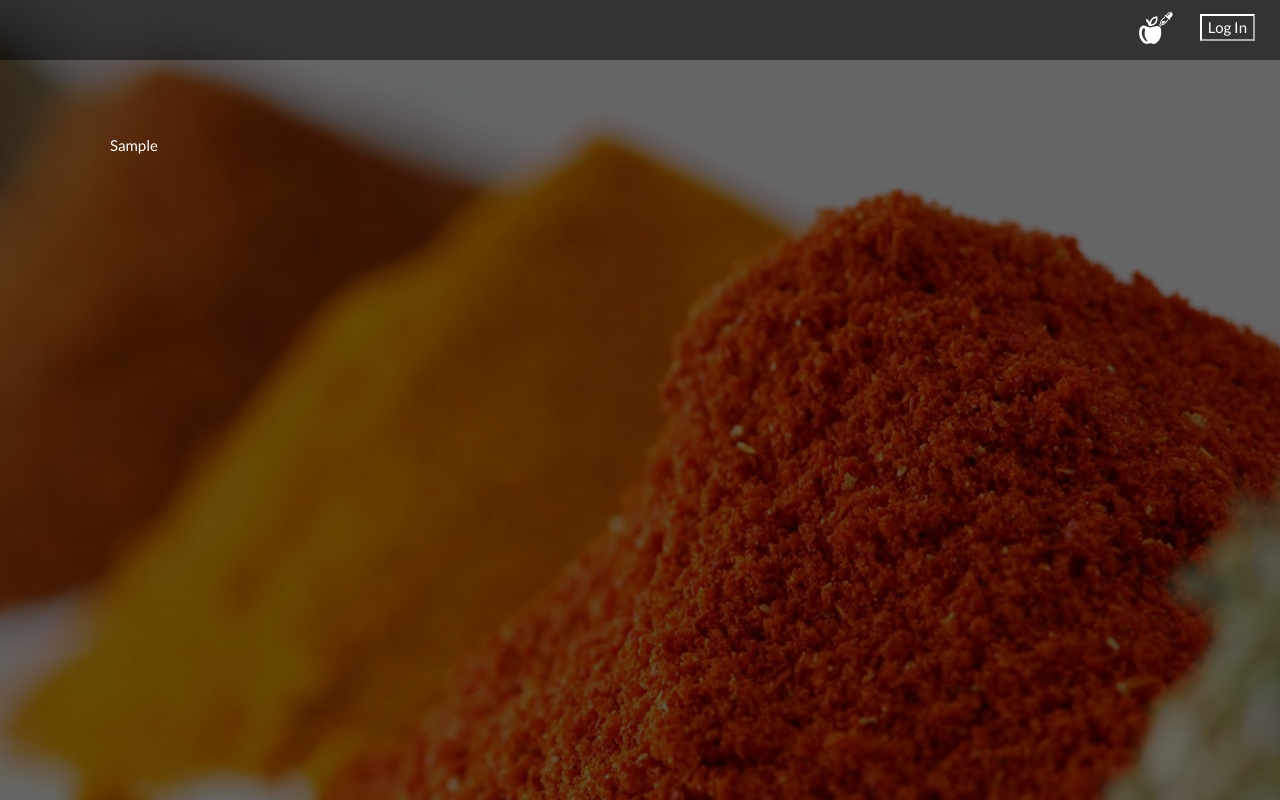
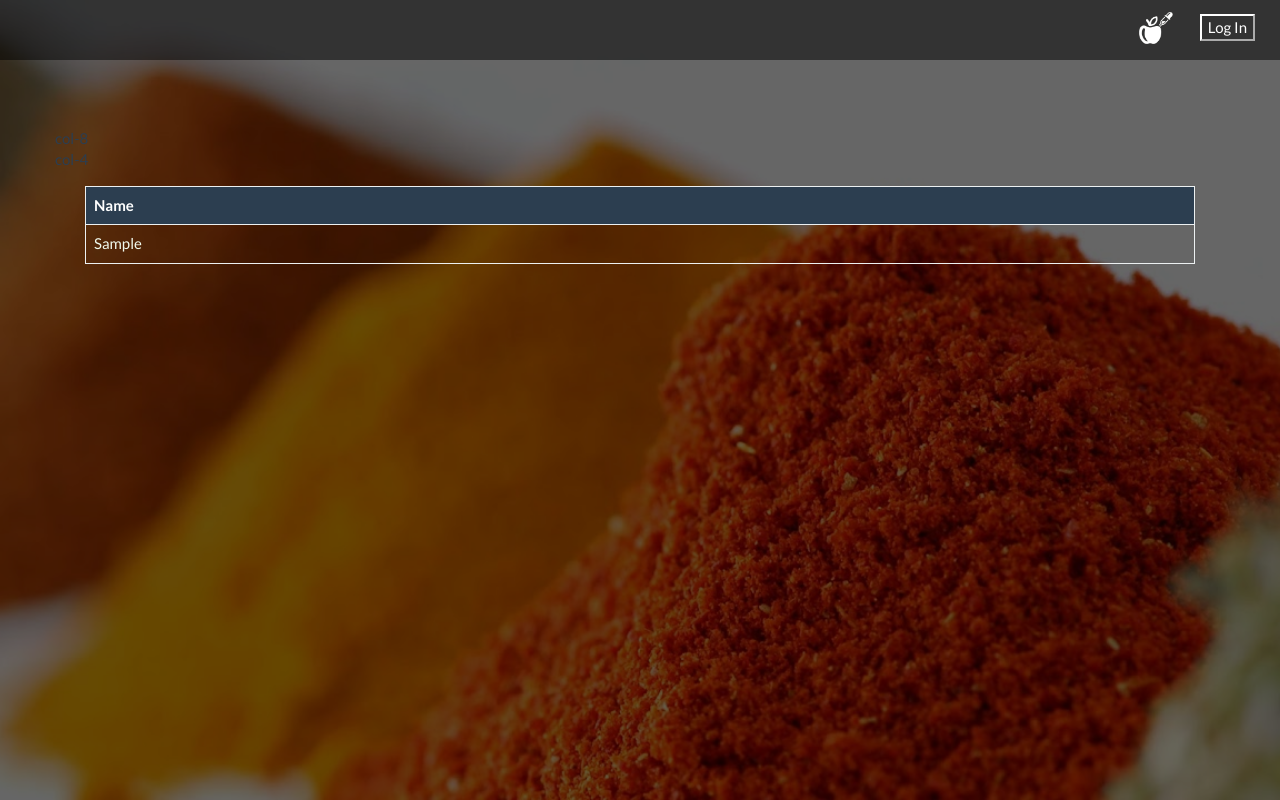
Before and after one commit to gkmarsella/Additives, a Flask app: template templates/results.html in a window 1280 px wide. Run offline with Flask 2, Linux system fonts and the light colour scheme; the template is opened without the code that fills it: most values are stand-ins (such as "Sample title", 1, 10 or a date in 2020); some libraries are stand-ins or nearby versions.

Commit message:
added columns to rows

```diff
--- a/static/style.css
+++ b/static/style.css
@@ -225,7 +225,7 @@ body {
 	width: 20%
 }
 
-.food-item {
+/*.food-item {
 	color: white;
 }
 
@@ -239,4 +239,4 @@ body {
 
 .food-container:hover {
 	background-color: rgba(26, 24, 24, 0.51)
-}
+}*/
--- a/templates/results.html
+++ b/templates/results.html
@@ -4,6 +4,12 @@
   <div id="bg">
     <img src="{{url_for('static', filename='images/pile.jpg')}}">
   </div>
+
+<div class="row">
+  <div class="col-8">col-8</div>
+  <div class="col-4">col-4</div>
+</div>
+
 
   <!-- Navbar -->
 
@@ -19,16 +25,75 @@
 		</div>
 	</nav>
 
-	<div id="food-list">
-		<ul style="list-style: none;">
+<div class="panel-body">
+  		<table class="table table-bordered sortable" data-sid="{{sid}}">
+  		<thead>
+  		<script type="text/javascript" src="/path/to/jquery-latest.js"></script>
+  		<script type="text/javascript" src="/path/to/jquery.tablesorter.js"></script>
+  			<tr class="brand-name-desc">
+  				<th class="brand sort" type="button">Name</th>
+ 				<!-- <th class="name sort" type="button">ingredients</th> -->
+  			</tr>
+		</thead>
 			{% for s in product_obj %}
-			<div class="food-container">
-				<li class="food-item">{{s[:-19]}}</li>
-			</div>
+				<tr class="rows">
+					<td class="brand-name">
+						{{s}}
+					</td>
+				</tr>
+
+
+				<tr class="additives additives-hidden">
+					<td>
+						<div class="container">
+							<div class="row">
+								<div class="col">
+									{{product_obj[s]}}
+								</div>
+						      	<div class="col">
+						      		<ul>
+									{% for i in additive_list %}
+										{% if i.upper() in product_obj[s] %}
+						      			<li>{{i}}</li>
+							      		{% endif %}
+							      	{% endfor %}
+						      		</ul>
+						      	</div>
+						    </div>
+						</div>
+					</td>
+				</tr>
 			{% endfor %}
-		</ul>
+		</table>
 	</div>
 
+<!-- 				{% for s in product_obj %}
+				<tr class="rows" data-upc="{{s[-12:]}}" data-toggle="modal" data-target=".{{s[-12:]}}">
+					<td class="brand-name">
+						{{s}}
+
+						<div class="modal {{s[-12:]}}" tabindex="-1" role="dialog" aria-labelledby="myLargeModalLabel">
+						  <div class="modal-dialog modal-lg" role="document">
+						    <div class="modal-content">
+						      <div class="col-6">{{product_obj[s]}}</div>
+								{% for i in s %}
+									{% if i in additive_list[i] %}
+						      		<div class="col-6">{{i}}</div>
+						      		{% endif %}
+						      	{% endfor %}
+
+						    </div>
+						  </div>
+						</div>
+					</td>
+				</tr> -->
 
 
+<!-- 				<tr class="additives additives-hidden">
+					<td>
+						{{product_obj[s]}}
+					</td>
+				</tr>
+			{% endfor %} -->
+
 {% endblock %}
```
